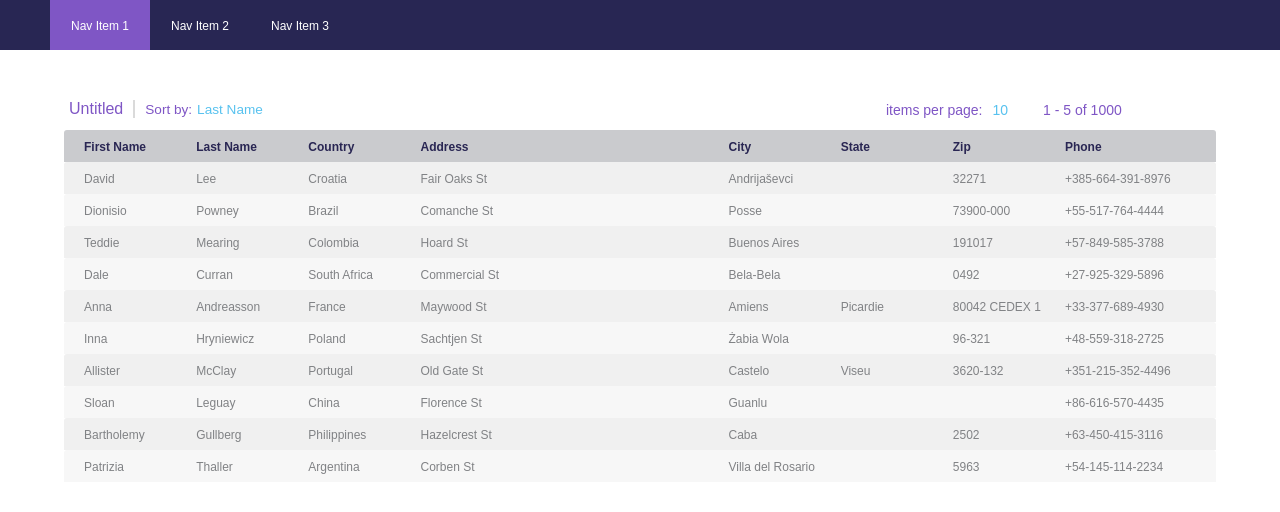
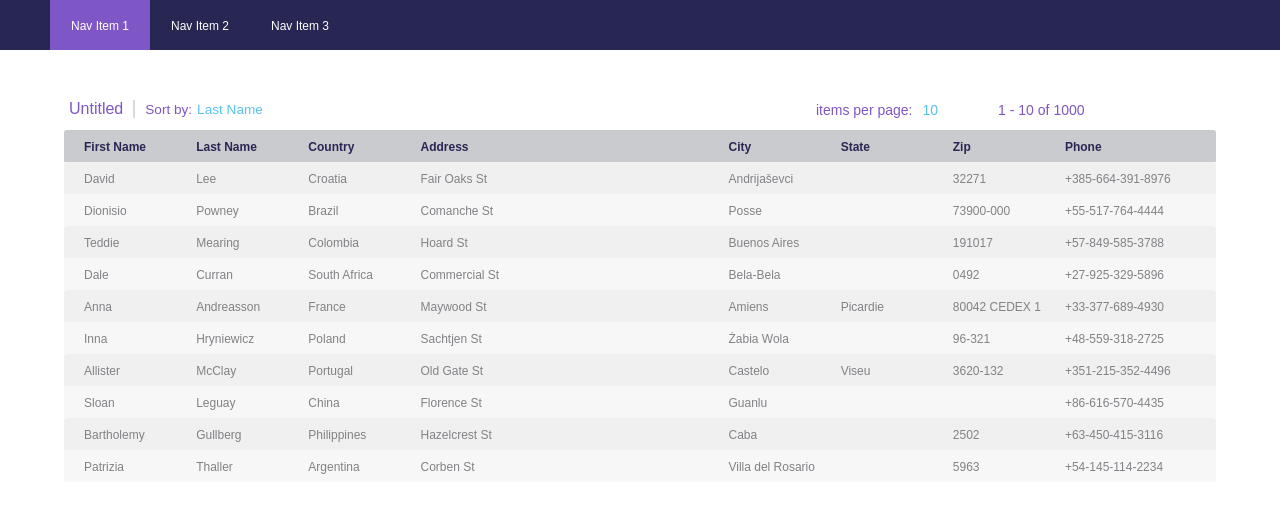
Before and after one commit to yosukeonrails/address-book, a React (Create React App) app: page / in a window 1280 px wide. Shown: the top 512 px of the page. Built offline with nearby package versions, Linux system fonts and the light colour scheme; some icons are missing.

Commit message:
next and prev buttons work properly

```diff
--- a/src/App.css
+++ b/src/App.css
@@ -82,7 +82,7 @@
 .nav-right{
   height: 1px;
   float: right;
-  width: 330px;
+  width: 400px;
 }
 
 .pagenator{
@@ -105,9 +105,9 @@
 }
 
 .pagenator-arrows{
-  float: left;
+  float: right;
   color: #1DAFE9;
-  margin-left: 10px;
+  margin-right: 20px;
 }
 #pagenator-arrow{
   margin-left: 10px;
@@ -116,7 +116,7 @@
 }
 .items-of-total{
   float: left;
-  margin-left: 35px;
+  margin-left: 60px;
 }
 
 
--- a/src/App.js
+++ b/src/App.js
@@ -84,6 +84,7 @@ class App extends React.Component {
 
    render() {
 
+
     return (
       <div className="App">
 
--- a/src/address-book.js
+++ b/src/address-book.js
@@ -17,7 +17,7 @@
 
      pageNate(chunk, page){
 
-        console.log("paginate ", chunk , page);
+
         let start= page*chunk;
         let end= start+chunk;
 
@@ -32,6 +32,9 @@
         this.displayed = section;
         this.chunk = chunk;
         this.page= page;
+        this.page_end= this.page*this.chunk+this.chunk;
+        this.page_start = this.page_end - this.chunk +1;
+        this.length= this.addressList.length;
 
          return section
     }
--- a/src/components/paginator.js
+++ b/src/components/paginator.js
@@ -7,12 +7,22 @@ class Pagenator extends React.Component {
        super(props);
        this.state={options:"none"}
        this.selectOption = this.selectOption.bind(this);
-
+       this.selectPage = this.selectPage.bind(this);
     }
 
     openOptions (option){
         let switch_to=  (option ==="none") ? "block" : "none";
         this.setState({options:switch_to});
+
+     }
+
+     selectPage(direction){
+
+        let current_page = this.props.book.page;
+        let newPage =  (direction == "next") ? current_page+1 : current_page-1;
+         let end = newPage*this.props.book.chunk+this.props.book.chunk;
+        if(current_page < 0 || current_page >= end ){ newPage= this.props.book.page };
+        this.props.pagenate(this.props.book.chunk , newPage)
 
      }
 
@@ -61,10 +71,10 @@ class Pagenator extends React.Component {
 
                </div>
 
-                <div className="pagenator-arrows">
+                <div className="pagenator-arrows" >
 
-                   <span id="pagenator-arrow"><i className="fas fa-chevron-left"></i></span>
-                   <span id="pagenator-arrow"><i className="fas fa-chevron-right"></i></span>
+                   <span   onClick={(event)=>{ this.selectPage("prev")}} id="pagenator-arrow" ><i className="fas fa-chevron-left"></i></span>
+                   <span  onClick={(event)=>{ this.selectPage("next")}} id="pagenator-arrow" ><i  className="fas fa-chevron-right"></i></span>
 
                 </div>
 
```
